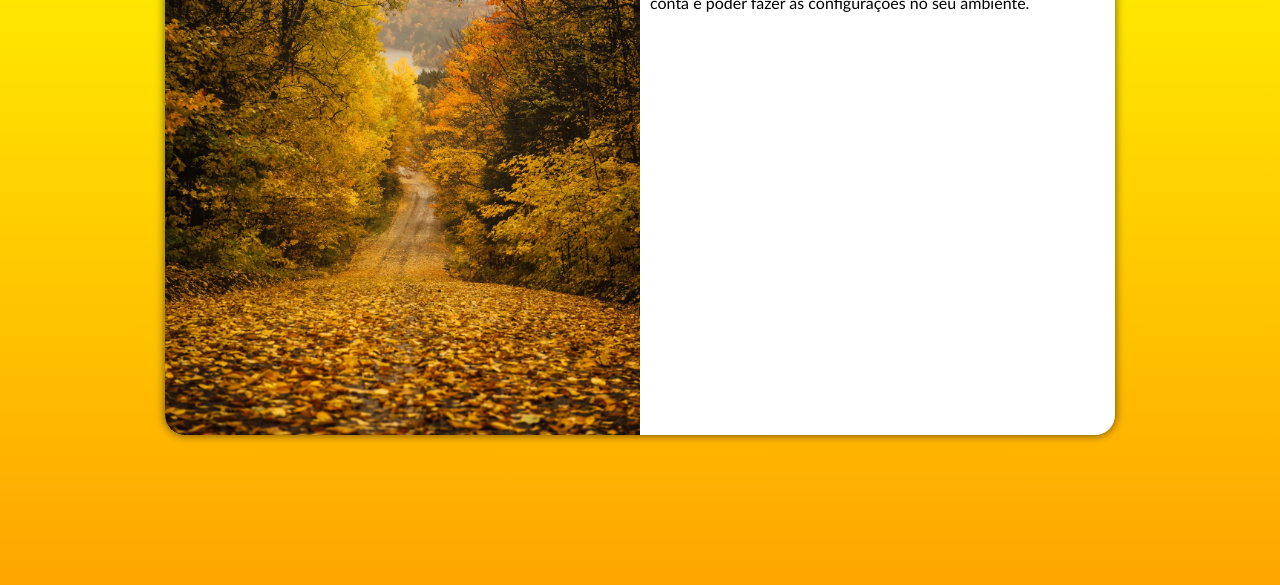
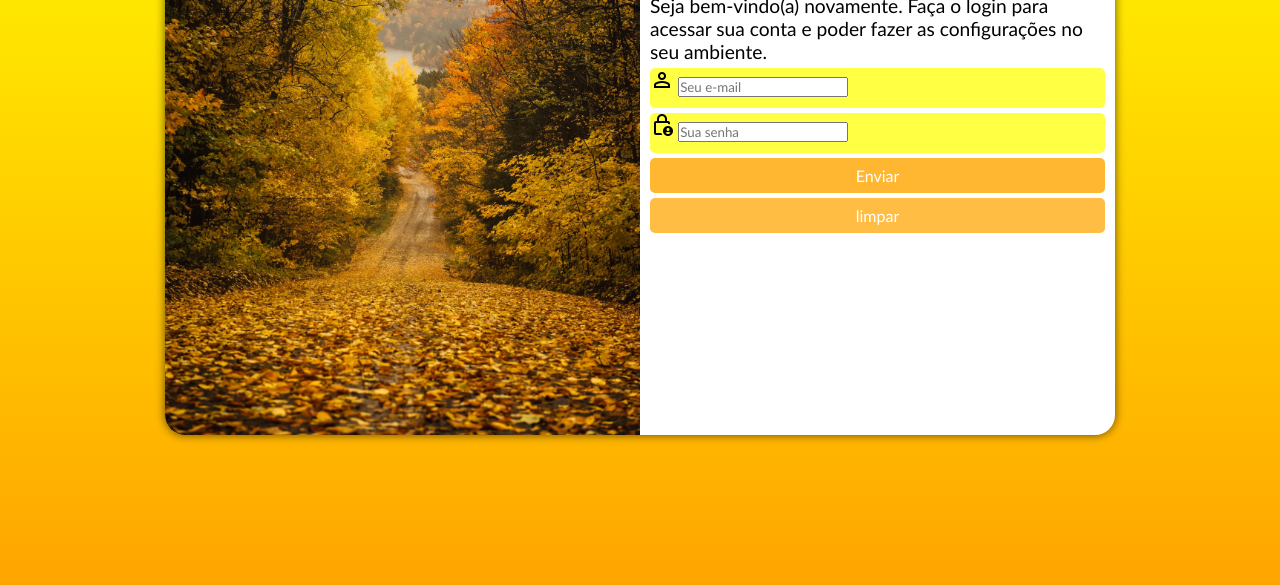
Before and after one commit to devpabloh/Projeto-login, a plain HTML site: page index.html in a window 1280 px wide. Shown: the part 215-800 px from the top of the page. Drawn offline with nearby package versions, Linux system fonts and the light colour scheme.

Commit message:
atualização projeto

```diff
--- a/estilos/media-queries.css
+++ b/estilos/media-queries.css
@@ -49,4 +49,11 @@ Grandes telas: acima de 1200px
         float: right;
         width: 50%;
     }
+    div#formulario > h1 {
+        font-size: 2em;
+    }
+
+    div#formulario > p {
+        font-size: 1.2em;
+    }
 }
--- a/estilos/style.css
+++ b/estilos/style.css
@@ -51,3 +51,55 @@ section#login > div#formulario{
     display: block;
     padding: 10px;
 }
+
+div#formulario > h1 {
+    text-align: center;
+    margin-bottom: 10px;
+}
+div#formulario > p {
+    font-size: 0.8em;
+}
+form > div.campo {
+    background-color:  rgba(255, 255, 0, 0.736);
+    width: 100%;
+    display: block;
+    height: 40px;
+    border-radius: 5px;
+    margin: 5px 0px;
+}
+div.campo > label {
+    display: none;
+
+}
+
+form > input[type=submit] {
+    display: block;
+    font-size: 1em;
+    width: 100%;
+    height: 35px;
+    background-color: rgba(255, 166, 0, 0.805) ;
+    color: white;
+    border: none;
+    border-radius: 5px;
+    cursor: pointer;
+}
+form > input[type=submit]:hover {
+    background-color: rgba(255, 255, 0, 0.736);
+}
+
+form > input[type=reset] {
+    display: block;
+    font-size: 1em;
+    width: 100%;
+    height: 35px;
+    margin-top: 5px;
+    background-color: rgba(255, 166, 0, 0.738);
+    color: white;
+    border: none;
+    border-radius: 5px;
+    cursor: pointer;
+}
+
+form > input[type=reset]:hover {
+    background-color: rgba(255, 255, 0, 0.736);
+}
--- a/index.html
+++ b/index.html
@@ -4,6 +4,8 @@
     <meta charset="UTF-8">
     <meta name="viewport" content="width=device-width, initial-scale=1.0">
     <title>Login</title>
+    <link rel="stylesheet" href="https://fonts.googleapis.com/css2?family=Material+Symbols+Outlined:opsz,wght,FILL,GRAD@24,400,0,0" />
+    <link rel="stylesheet" href="https://fonts.googleapis.com/css2?family=Material+Symbols+Outlined:opsz,wght,FILL,GRAD@24,400,0,0" />
     <link rel="stylesheet" href="estilos/style.css">
     <link rel="stylesheet" href="estilos/media-queries.css">
 </head>
@@ -16,8 +18,20 @@
             <div id="formulario">
                 <H1>Login</H1>
                 <P>Seja bem-vindo(a) novamente. Faça o login para acessar sua conta e poder fazer as configurações no seu ambiente.</P>
-                <form action="login.php" method="post">
-
+                <form action="login.php" method="post" autocomplete="on">
+                    <div class="campo">
+                            <i class="material-symbols-outlined">person</i>
+                            <input type="text" name="login" id="ilogin" placeholder="Seu e-mail"  maxlength="50" required autocomplete="email">
+                            <label for="ilogin"> Login</label>
+                    </div>
+                    <div class="campo">
+                            <i class="material-symbols-outlined">
+                                lock_person</i>
+                            <input type="text" name="senha" id="isenha" placeholder="Sua senha" required minlength="0" maxlength="10" autocomplete="current-password">
+                            <label for="isenha">Senha</label>
+                    </div>
+                    <input type="submit" value="Enviar">
+                    <input type="reset" value="limpar">
                 </form>
             </div>
         </section>
```
